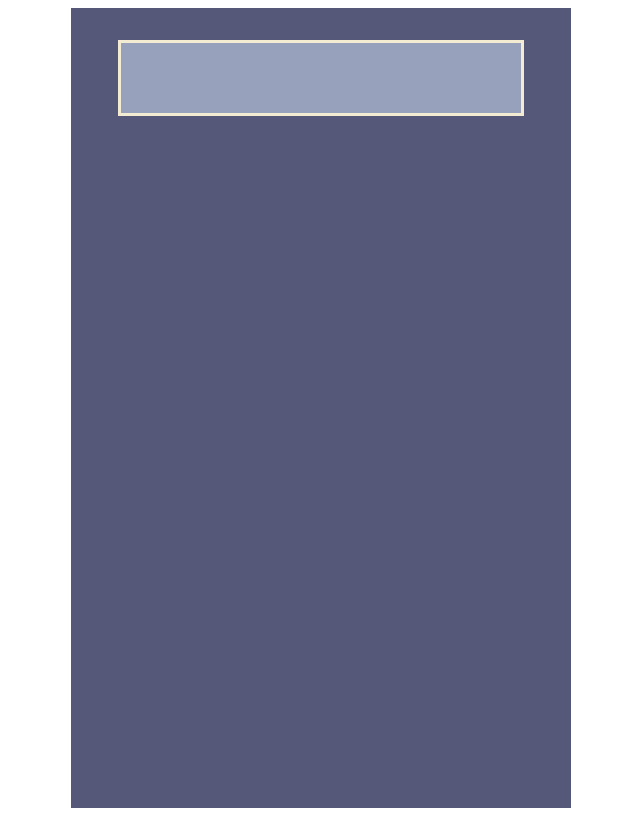
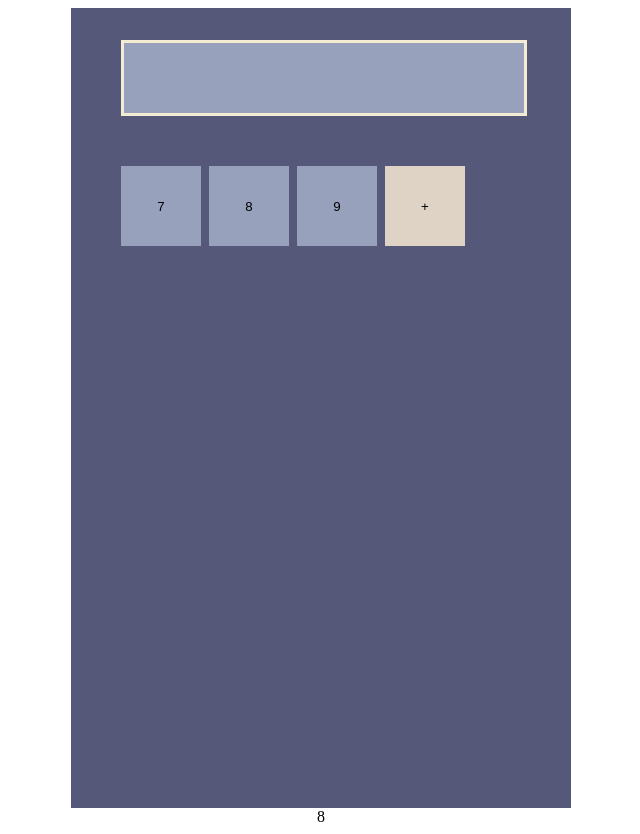
Before and after one commit to Qu1dy/odin-calculator, a plain HTML site: page index.html in a window 1280 px wide. Shown: the whole page, without its empty margins (319-959 px from the left). Drawn offline with Linux system fonts and the light colour scheme.

Commit message:
style: add first row buttons

```diff
--- a/index.html
+++ b/index.html
@@ -10,6 +10,12 @@
     <div class="container">
         <div class="equation-text">
         </div>
+        <div class="buttons">
+            <button class="number">7</button>
+            <button class="number">8</button>
+            <button class="number">9</button>
+            <button class="operator">+</button>
+        </div>
     </div>
-</body>
+</body>8
 </html>
--- a/style.css
+++ b/style.css
@@ -6,16 +6,38 @@ body {
 
 .container {
     display: flex;
-    justify-content: center;
+    flex-direction: column;
     background-color: #555879;
     width: 500px;
     height: 800px;
 }
 
+.container div {
+    margin-left: 50px;
+}
+
 .equation-text {
-    margin-top: 32px;
+    margin: 32px 0 50px;
     border: 3px solid #F4EBD3;
     background-color: #98A1BC;
     width: 400px;
     height: 70px;
 }
+
+.buttons {
+    display: flex;
+    gap: 8px;
+}
+button {
+    width: 80px;
+    height: 80px;
+    border: none;
+}
+
+.number {
+    background-color: #98A1BC;
+}
+
+.operator {
+    background-color: #DED3C4;
+}
```
